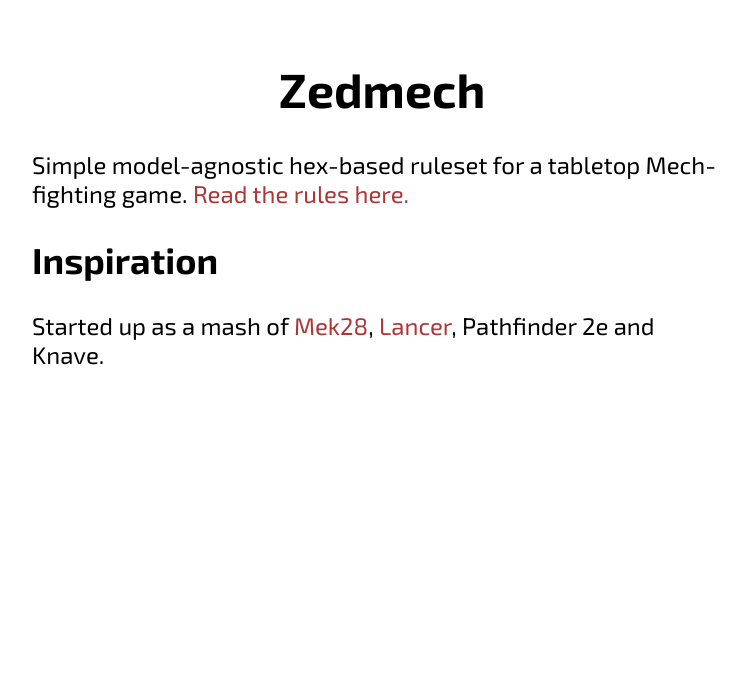
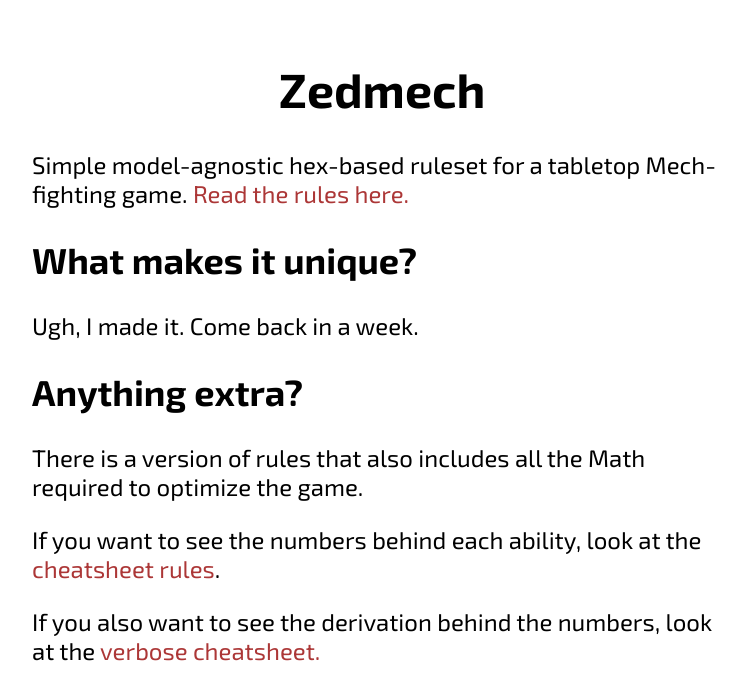
Before and after one commit to ktnlvr/zedmech, a plain HTML site: page index.html in a window 1280 px wide. Shown: the whole page, without its empty margins (258-1004 px from the left). Drawn offline with Linux system fonts and the light colour scheme.

Commit message:
Add a QA section

```diff
--- a/index.html
+++ b/index.html
@@ -59,11 +59,15 @@
     Simple model-agnostic hex-based ruleset for a tabletop Mech-fighting game.
     <a href="/rules.pdf">Read the rules here.</a>
 
-    <h2>Inspiration</h2>
-    Started up as a mash of
-    <a href="https://berserkerworks.itch.io/mek28">Mek28</a>,
-    <a href="https://www.kickstarter.com/projects/massifpress/lancer">Lancer</a>,
-    Pathfinder 2e and Knave.
+    <h2>What makes it unique?</h2>
+
+    Ugh, I made it. Come back in a week.
+
+    <h2>Anything extra?</h2>
+
+    <p>There is a version of rules that also includes all the Math required to optimize the game.</p>
+    <p>If you want to see the numbers behind each ability, look at the <a href="/rules-cheatsheet.pdf">cheatsheet rules</a>.</p>
+    <p>If you also want to see the derivation behind the numbers, look at the <a href="/rules-cheatsheet-verbose.pdf">verbose cheatsheet.</a></p>
 </body>
 
 </html>
```
